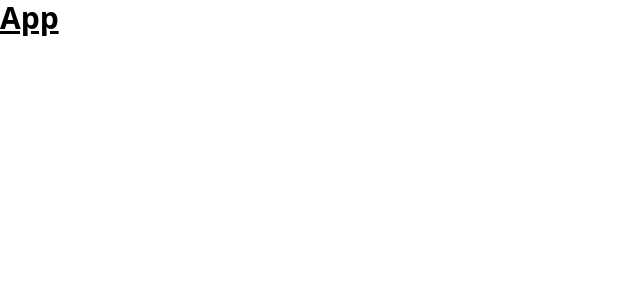
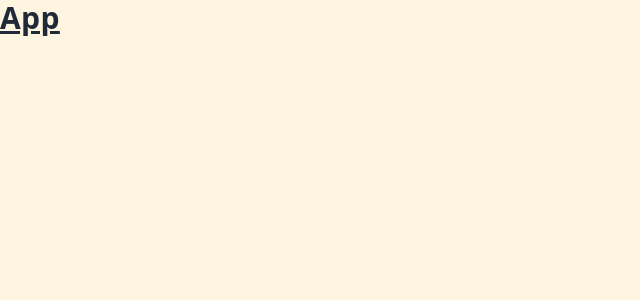
Before and after one commit to 874bowen/Memories, a React (Create React App) app in the folder client/: page / in a window 1280 px wide. Shown: the top 300 px of the page, without its empty margins (0-640 px from the left). Built offline with nearby package versions, Linux system fonts and the light colour scheme.

Commit message:
add basic styles

```diff
--- a/client/src/index.css
+++ b/client/src/index.css
@@ -1,3 +1,29 @@
 @tailwind base;
 @tailwind components;
 @tailwind utilities;
+
+@layer base {
+   body {
+        @apply bg-[#FDF5DF] text-[#1f2937] tracking-wide
+   }
+
+   h1, h2, h3, h4, h5, h6 {
+        @apply font-bold
+   }
+
+   h1 {
+        @apply text-4xl sm:text-5xl md:text-6xl
+   }
+
+   h2 {
+        @apply text-3xl sm:text-4xl
+   }
+
+   li {
+        @apply cursor-pointer
+   }
+
+   button {
+        @apply  rounded-sm uppercase bg-[#efd4e7]  text-[#1f2937] p-2
+   }
+}
```
